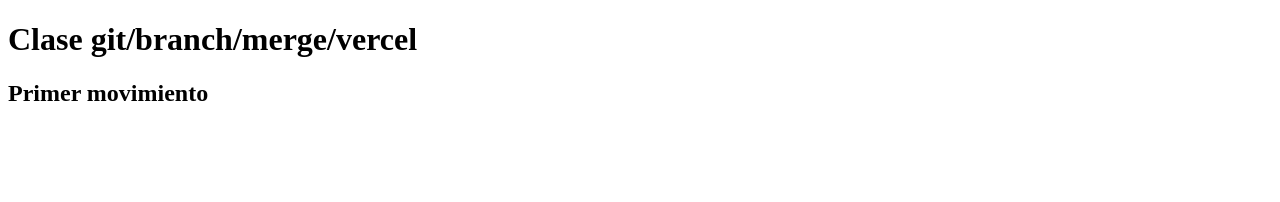
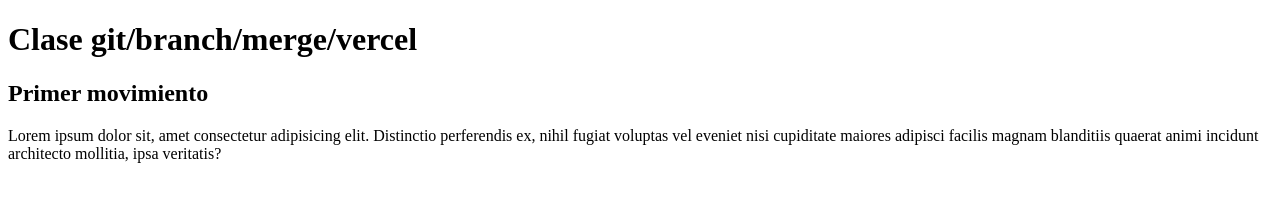
Before and after one commit to AgustinEA-dev/PRIMER-GIT, a plain HTML site: page CLASE 4/index.html in a window 1280 px wide. Drawn offline with Linux system fonts and the light colour scheme.

Commit message:
add. párrafo

```diff
--- a/CLASE 4/index.html
+++ b/CLASE 4/index.html
@@ -1,13 +1,19 @@
 <!DOCTYPE html>
 <html lang="en">
+
 <head>
     <meta charset="UTF-8">
     <meta name="viewport" content="width=device-width, initial-scale=1.0">
     <title>Git-branch-merge-Vercel</title>
 </head>
+
 <body>
     <h1>Clase git/branch/merge/vercel</h1>
     <h2>Primer movimiento</h2>
+    <p>Lorem ipsum dolor sit, amet consectetur adipisicing elit. Distinctio perferendis ex, nihil fugiat voluptas vel
+        eveniet nisi cupiditate maiores adipisci facilis magnam blanditiis quaerat animi incidunt architecto mollitia,
+        ipsa veritatis?</p>
 
 </body>
+
 </html>
```
